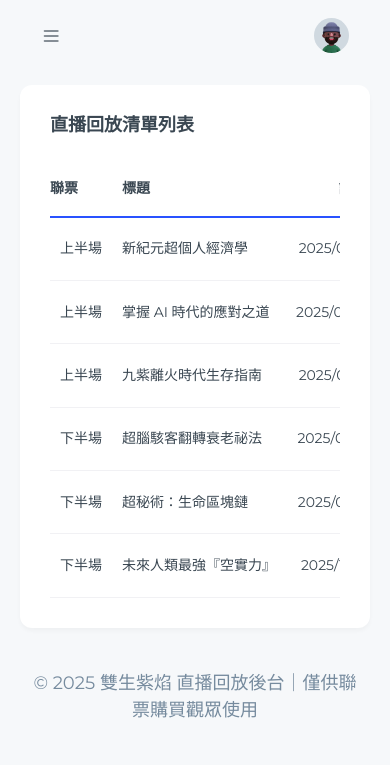
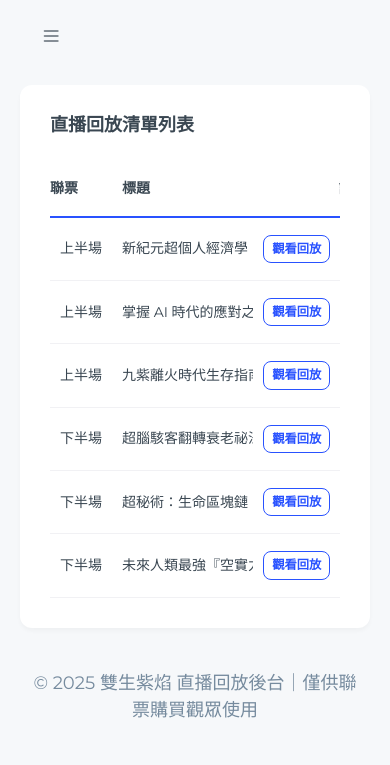
Before and after one commit to rolence0515/vf-life, a Flask app: page /admin in a window 390 px wide. Shown: the top 765 px of the page. Run offline with Flask 3, Linux system fonts and the light colour scheme; some libraries are stand-ins or nearby versions.

Commit message:
UI 優化後台及響應式設計改進
移除不必要的 d-none 類以改善顯示一致性
為行動裝置增加 sticky-play 樣式以增強用戶體驗
更新用戶圖像圖示並顯示用戶電子郵件以提升辨識度
改進表格設計以保持標題可見性

修正響應式設計問題及提高使用便利性

```diff
--- a/templates/admin.html
+++ b/templates/admin.html
@@ -8,6 +8,24 @@
   <link rel="shortcut icon" type="image/png" href="/static/assets/images/logos/seodashlogo.png" />
   <link rel="stylesheet" href="../../node_modules/simplebar/dist/simplebar.min.css">
   <link rel="stylesheet" href="/static/assets/css/styles.min.css" />
+  <style>
+    @media (max-width: 576px) {
+      .sticky-play-mobile {
+        position: sticky;
+        right: 0;
+        background: #fff;
+        z-index: 2;
+        box-shadow: -2px 0 4px rgba(0, 0, 0, 0.03);
+      }
+
+      .sticky-play-mobile-th {
+        position: sticky;
+        right: 0;
+        background: #fff;
+        z-index: 3;
+      }
+    }
+  </style>
 </head>
 
 <body>
@@ -23,7 +41,7 @@
             <a href="/" class="text-nowrap logo-img me-2">
               <img src="/static/imgs/vf_logo.png" alt="" style="height:32px;width:auto;" />
             </a>
-            <span class="fw-bold fs-5 d-none d-sm-inline-block">直播回放後台</span>
+            <span class="fw-bold fs-5 d-inline-block">直播回放後台</span>
           </div>
           <div class="close-btn d-xl-none d-block sidebartoggler cursor-pointer" id="sidebarCollapse">
             <i class="ti ti-x fs-8"></i>
@@ -67,13 +85,13 @@
               <li class="nav-item dropdown">
                 <a class="nav-link nav-icon-hover" href="javascript:void(0)" id="drop2" data-bs-toggle="dropdown"
                   aria-expanded="false">
-                  <img src="/static/assets/images/profile/user-1.jpg" alt="" width="35" height="35" class="rounded-circle">
+                  <iconify-icon icon="ph:user-circle-light" width="35" height="35" class="rounded-circle"></iconify-icon>
                 </a>
                 <div class="dropdown-menu dropdown-menu-end dropdown-menu-animate-up" aria-labelledby="drop2">
                   <div class="message-body">
                     <a href="javascript:void(0)" class="d-flex align-items-center gap-2 dropdown-item">
                       <i class="ti ti-user fs-6"></i>
-                      <p class="mb-0 fs-3">My Profile</p>
+                      <p class="mb-0 fs-3">rolence0515@gmail.com</p>
                     </a>
                     <a href="/logout" class="btn btn-outline-primary mx-3 mt-2 d-block">登出</a>
                   </div>
@@ -96,7 +114,7 @@
                     <th scope="col" class="ps-0">聯票</th>
                     <th scope="col">標題</th>
                     <th scope="col" class="text-center">講座回放期限</th>
-                    <th scope="col" class="text-center">播放</th>
+                    <th scope="col" class="text-center d-none d-sm-table-cell sticky-play-mobile-th">播放</th>
                   </tr>
                 </thead>
                 <tbody class="table-group-divider">
@@ -105,38 +123,50 @@
                     <td>上半場</td>
                     <td>新紀元超個人經濟學</td>
                     <td class="text-center">2025/05/16 ~ 2025/05/25</td>
-                    <td class="text-center"><button class="btn btn-sm btn-outline-primary play-vimeo" data-vimeo="https://player.vimeo.com/video/123456789">觀看回放</button></td>
+                    <td class="text-center sticky-play-mobile">
+                      <button class="btn btn-sm btn-outline-primary play-vimeo" data-vimeo="https://player.vimeo.com/video/123456789">觀看回放</button>
+                    </td>
                   </tr>
                   <tr>
                     <td>上半場</td>
                     <td>掌握 AI 時代的應對之道</td>
                     <td class="text-center">2025/06/20 ~ 2025/06/29</td>
-                    <td class="text-center"><button class="btn btn-sm btn-outline-primary play-vimeo" data-vimeo="https://player.vimeo.com/video/123456789">觀看回放</button></td>
+                    <td class="text-center sticky-play-mobile">
+                      <button class="btn btn-sm btn-outline-primary play-vimeo" data-vimeo="https://player.vimeo.com/video/123456789">觀看回放</button>
+                    </td>
                   </tr>
                   <tr>
                     <td>上半場</td>
                     <td>九紫離火時代生存指南</td>
                     <td class="text-center">2025/07/18 ~ 2025/07/27</td>
-                    <td class="text-center"><button class="btn btn-sm btn-outline-primary play-vimeo" data-vimeo="https://player.vimeo.com/video/123456789">觀看回放</button></td>
+                    <td class="text-center sticky-play-mobile">
+                      <button class="btn btn-sm btn-outline-primary play-vimeo" data-vimeo="https://player.vimeo.com/video/123456789">觀看回放</button>
+                    </td>
                   </tr>
                   <!-- 下半場三場 -->
                   <tr>
                     <td>下半場</td>
                     <td>超腦駭客翻轉衰老祕法</td>
                     <td class="text-center">2025/08/15 ~ 2025/08/24</td>
-                    <td class="text-center"><button class="btn btn-sm btn-outline-primary play-vimeo" data-vimeo="https://player.vimeo.com/video/123456789">觀看回放</button></td>
+                    <td class="text-center sticky-play-mobile">
+                      <button class="btn btn-sm btn-outline-primary play-vimeo" data-vimeo="https://player.vimeo.com/video/123456789">觀看回放</button>
+                    </td>
                   </tr>
                   <tr>
                     <td>下半場</td>
                     <td>超秘術：生命區塊鏈</td>
                     <td class="text-center">2025/09/19 ~ 2025/09/28</td>
-                    <td class="text-center"><button class="btn btn-sm btn-outline-primary play-vimeo" data-vimeo="https://player.vimeo.com/video/123456789">觀看回放</button></td>
+                    <td class="text-center sticky-play-mobile">
+                      <button class="btn btn-sm btn-outline-primary play-vimeo" data-vimeo="https://player.vimeo.com/video/123456789">觀看回放</button>
+                    </td>
                   </tr>
                   <tr>
                     <td>下半場</td>
                     <td>未來人類最強『空實力』</td>
                     <td class="text-center">2025/10/17 ~ 2025/10/26</td>
-                    <td class="text-center"><button class="btn btn-sm btn-outline-primary play-vimeo" data-vimeo="https://player.vimeo.com/video/123456789">觀看回放</button></td>
+                    <td class="text-center sticky-play-mobile">
+                      <button class="btn btn-sm btn-outline-primary play-vimeo" data-vimeo="https://player.vimeo.com/video/123456789">觀看回放</button>
+                    </td>
                   </tr>
                 </tbody>
               </table>
--- a/templates/change_password.html
+++ b/templates/change_password.html
@@ -18,7 +18,7 @@
               <div class="card-body">
                 <div class="d-flex align-items-center justify-content-center py-3 w-100">
                   <img src="/static/imgs/vf_logo.png" alt="" style="height:32px;width:auto;" class="me-2" />
-                  <span class="fw-bold fs-5 d-none d-sm-inline-block">直播回放後台</span>
+                  <span class="fw-bold fs-5 d-inline-block">直播回放後台</span>
                 </div>
                 <p class="text-center">雙生紫焰</p>
                 <form method="post">
--- a/templates/forgot_password.html
+++ b/templates/forgot_password.html
@@ -18,7 +18,7 @@
               <div class="card-body">
                 <div class="d-flex align-items-center justify-content-center py-3 w-100">
                   <img src="/static/imgs/vf_logo.png" alt="" style="height:32px;width:auto;" class="me-2" />
-                  <span class="fw-bold fs-5 d-none d-sm-inline-block">直播回放後台</span>
+                  <span class="fw-bold fs-5 d-inline-block">直播回放後台</span>
                 </div>
                 <p class="text-center">雙生紫焰</p>
                 <form method="post">
--- a/templates/login.html
+++ b/templates/login.html
@@ -22,7 +22,7 @@
               <div class="card-body">
                 <div class="d-flex align-items-center justify-content-center py-3 w-100">
                   <img src="/static/imgs/vf_logo.png" alt="" style="height:32px;width:auto;" class="me-2" />
-                  <span class="fw-bold fs-5 d-none d-sm-inline-block">直播回放後台</span>
+                  <span class="fw-bold fs-5 d-inline-block">直播回放後台</span>
                 </div>
                 <p class="text-center">雙生紫焰</p>
                 <form>
```
